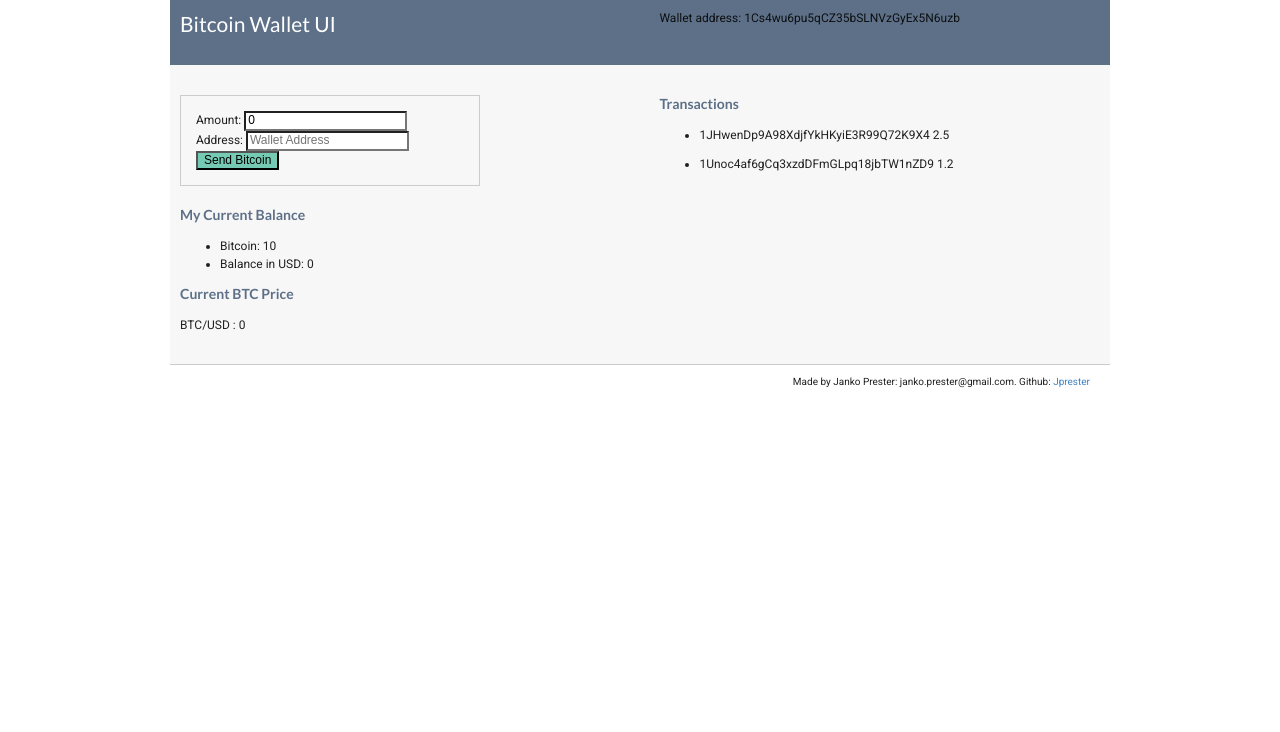
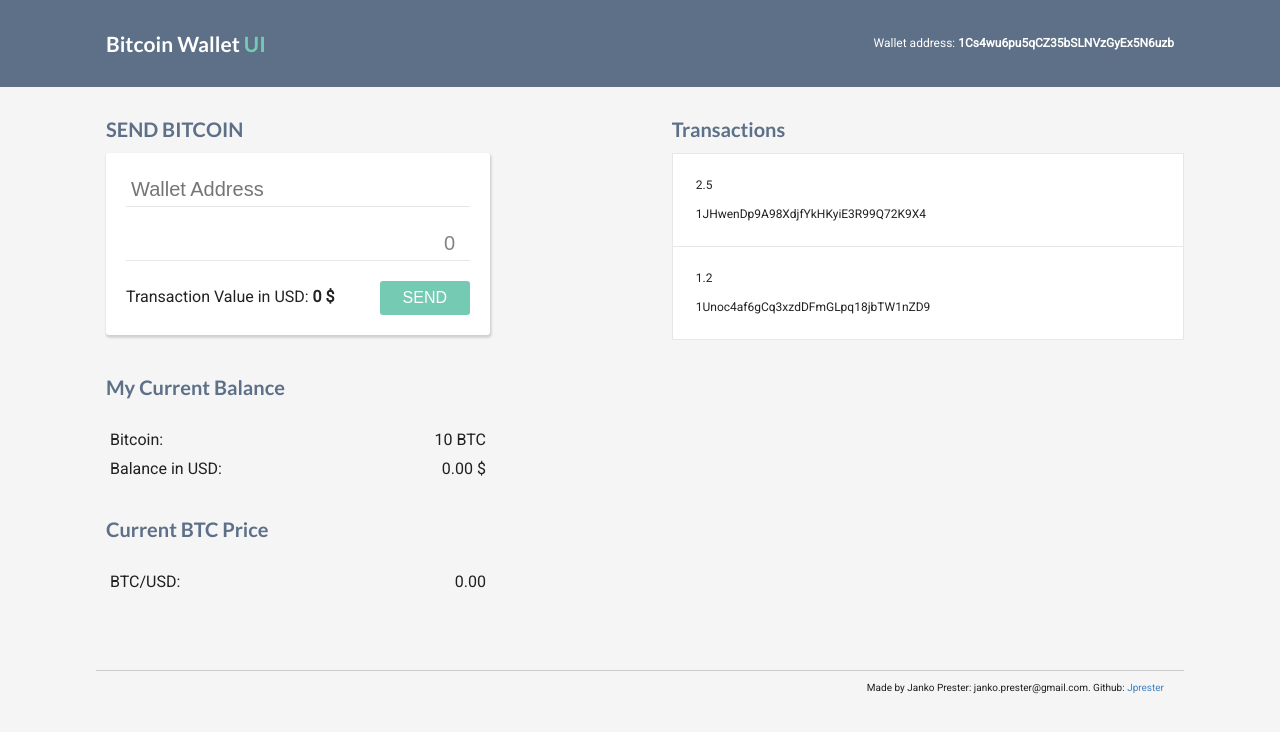
Before and after one commit to jprester/bitcoin-wallet-ui-vue, a Vue app: page / in a window 1280 px wide. Shown: the top 732 px of the page. Built offline with nearby package versions, Linux system fonts and the light colour scheme; no server answers.

Commit message:
initial styles set up

```diff
--- a/src/App.vue
+++ b/src/App.vue
@@ -44,11 +44,16 @@ export default {
 <style>
 @import url("https://fonts.googleapis.com/css?family=Roboto");
 
+html {
+  font-size: 62.5%;
+}
+
 body {
   margin: 0;
   padding: 0;
   font-family: "Roboto", sans-serif;
   font-size: 12px;
+  background-color: #f5f5f5;
 }
 
 .App {
@@ -56,22 +61,21 @@ body {
   margin: 0;
 }
 
-.app-container {
+/* .app-container {
   margin-left: auto;
   margin-right: auto;
   margin-top: 0px;
   margin-bottom: 0px;
   padding: 0;
   max-width: 940px;
-}
+} */
 
-.app-body {
-  max-width: 980px;
+.content-container {
   margin-left: auto;
   margin-right: auto;
   padding: 20px 0px;
   height: auto;
-  background-color: #f7f7f7;
+  max-width: 85vw;
 }
 
 .row {
@@ -82,12 +86,12 @@ body {
 }
 
 .content-block {
-  padding: 10px 10px 10px 10px;
+  padding: 10px;
   align-items: center;
 }
 
 .block-size-1-2 {
-  width: 49%;
+  width: 48%;
 }
 
 .block-size-1-3 {
@@ -115,16 +119,11 @@ h2 {
   font-size: 15px;
 }
 
-h3 {
-  font-size: 14px;
+.section-title {
+  font-size: 2rem;
 }
 
-.send-crypto-form {
-  max-width: 300px;
-  padding: 15px;
-  border: 1px solid #cccccc;
-  margin-bottom: 20px;
-}
+
 
 @media only screen and (max-width: 658px) {
   .content-right {
--- a/src/components/Content.vue
+++ b/src/components/Content.vue
@@ -1,5 +1,6 @@
 <template>
   <div class="app-body">
+    <div class="content-container">
       <div class="row">
         <div class="content-block block-size-1-2">
           <SendCryptoForm/>
@@ -8,6 +9,7 @@
         </div>
         <div class="content-block block-size-1-2 content-right">
           <TransactionList/>
+        </div>
       </div>
     </div>
   </div>
--- a/src/components/Footer.vue
+++ b/src/components/Footer.vue
@@ -1,5 +1,6 @@
 <template>
   <div class="app-footer">
+    <div class="content-container">
       <footer class="footer-content">
         <p class="footer-text">
           Made by Janko Prester: janko.prester@gmail.com. Github:
@@ -8,6 +9,7 @@
           >Jprester</a>
         </p>
       </footer>
+    </div>
   </div>
 </template>
 
--- a/src/components/Header.vue
+++ b/src/components/Header.vue
@@ -1,11 +1,13 @@
 <template>
   <div class="app-header">
-    <div class="row">
-      <div class="content-block block-size-1-2">
-        <h1 class="logo-text">Bitcoin Wallet UI</h1>
-      </div>
-      <div class="content-block block-size-1-2">
-        <p>Wallet address: 1Cs4wu6pu5qCZ35bSLNVzGyEx5N6uzb</p>
+    <div class="content-container">
+      <div class="row">
+        <div class="content-block">
+          <h1 class="logo-text bold">Bitcoin Wallet <span class="green-text">UI</span></h1>
+        </div>
+        <div class="content-block">
+          <p class="header-wallet-text">Wallet address: <span class="header-wallet-text bold">1Cs4wu6pu5qCZ35bSLNVzGyEx5N6uzb</span></p>
+        </div>
       </div>
     </div>
   </div>
@@ -20,13 +22,26 @@ export default {
 </script>
 
 <style scoped>
+.green-text {
+  color: #74cab3;
+}
+.header-wallet-text {
+  color: #fff;
+  font-weight: 300;
+  margin-top: 5px;
+}
+
+.bold {
+  font-weight: 600;
+}
+
 .app-header {
-  height: 65px;
+  min-height: 84px;
+  width: 100%;
   background-color: #5d7087;
 }
 
 .logo-text {
-  font-weight: 500;
   color: #ffffff;
 }
 </style>
--- a/src/components/PriceTrackerWidget.vue
+++ b/src/components/PriceTrackerWidget.vue
@@ -1,8 +1,8 @@
 <template>
-  <div>
-    <h3>Current BTC Price</h3>
-    <div>
-      BTC/USD :
+  <div class="price-container">
+    <h3 class="section-title">Current BTC Price</h3>
+    <div class="price-text">
+      <span>BTC/USD: </span>
       <span>{{price}}</span>
     </div>
   </div>
@@ -13,11 +13,28 @@ export default {
   name: "PriceTrackerWidget",
   computed: {
     price() {
-      return this.$store.state.btcPrice;
+      return this.$store.state.btcPrice.toFixed(2);
     }
   }
 };
 </script>
 
 <style scoped>
+
+.price-container {
+  width: 30vw;
+}
+
+.price-text {
+  margin: 3rem 0.4rem;
+  font-size: 1.6rem;
+  justify-content: space-between;
+  display: flex;
+}
+
+@media only screen and (max-width: 658px) {
+  .price-container {
+    max-width: 80vw;
+  }
+}
 </style>
--- a/src/components/SendCryptoForm.vue
+++ b/src/components/SendCryptoForm.vue
@@ -1,26 +1,55 @@
 <template>
+  <div>
+    <h3 class="section-title">SEND BITCOIN</h3>
     <div class="send-crypto-form">
       <div>
-      Amount:
-      <input type="text" @input="handleAmountChange" v-model="amountInput">
-    </div>
-
-    <div>
-      Address:
         <input
           type="text"
           @input="handleAddressChange"
           v-model="addressInput"
+          class="input input-spacing wallet-input"
           placeholder="Wallet Address"
         >
       </div>
-    <button @click="handleSendClick">Send Bitcoin</button>
+
+      <div>
+        <input
+          placeholder="Amount"
+          class="input input-spacing btc-input"
+          type="text"
+          @input="handleAmountChange"
+          v-model="amountInput"
+        >
+      </div>
+
+      <div class="button-transaction-container">
+        <p class="transaction-value-text transaction-value-spacing">
+          Transaction Value in USD:
+          <span
+            v-if="valueInUSD"
+            class="bold"
+          >{{ valueInUSD }} $</span>
+        </p>
+
+        <button
+          @click="handleSendClick"
+          class="button"
+        >SEND</button>
+      </div>
+
+    </div>
   </div>
 </template>
 
 <script>
 export default {
   name: "SendCryptoForm",
+  computed: {
+    valueInUSD() {
+      if(!this.amountInput) return '0'
+      return (this.amountInput * this.$store.state.btcPrice).toFixed(2);
+    },
+  },
   data() {
     return {
       amountInput: 0,
@@ -49,7 +78,82 @@ export default {
 </script>
 
 <style scoped>
-.send-crypto-form button {
+.button {
   background-color: #74cab3;
+  border: none;
+  color: #fff;
+  font-weight: 300;
+  font-size: 1.6rem;
+  padding: 8px 23px;
+  border-radius: 3px;
+  outline: none;
+  transition: all 0.5s;
+}
+
+.button:hover {
+  background: #afafaf;
+  transition: all 0.5s;
+  cursor: pointer;
+  box-shadow: 0px 0.8px 0.8px 0.8px #88888854;
+}
+
+.button-transaction-container {
+  display: flex;
+  align-items: center;
+  justify-content: space-between;
+}
+.transaction-value-text {
+  margin: 0;
+  font-size: 1.6rem;
+}
+
+.transaction-value-spacing {
+  margin-right: 10px;
+}
+
+.send-crypto-form {
+  padding: 20px;
+  font-size: 2rem;
+  background-color: #fff;
+  box-shadow: 0.8px 2px 2px 0.8px #88888854;
+  margin-bottom: 20px;
+  border-radius: 3px;
+  max-width: 30vw;
+}
+
+.input {
+  border: none;
+  color: #838383;
+  font-weight: 300;
+  line-height: 1rem;
+  border-bottom: 1px solid #e7e7e7;
+}
+
+.btc-input {
+  text-align: right;
+  padding: 5px 15px;
+}
+
+.wallet-input {
+  padding: 5px;
+}
+
+.input-spacing {
+  margin-bottom: 20px;
+  width: 100%;
+}
+
+.bold {
+  font-weight: 700;
+}
+
+input:focus{
+  outline: none;
+}
+
+@media only screen and (max-width: 658px) {
+  .send-crypto-form {
+    max-width: 80vw;
+  }
 }
 </style>
--- a/src/components/SpendingStatusWidget.vue
+++ b/src/components/SpendingStatusWidget.vue
@@ -1,9 +1,15 @@
 <template>
-  <div>
-    <h3>My Current Balance</h3>
-    <ul>
-      <li>Bitcoin: {{remainingBtc}}</li>
-      <li>Balance in USD: {{remainingFiat}}</li>
+  <div class="balance-container">
+    <h3 class="section-title">My Current Balance</h3>
+    <ul class="balance-items-container">
+      <li class="balance-item">
+        <span>Bitcoin:</span>
+        <span>{{remainingBtc}} BTC</span>
+      </li>
+      <li class="balance-item">
+        <span>Balance in USD:</span>
+        <span>{{remainingFiat}} $</span>
+      </li>
     </ul>
   </div>
 </template>
@@ -17,11 +23,33 @@ export default {
       return this.$store.state.btcAvailable;
     },
     remainingFiat() {
-      return this.$store.state.btcAvailable * this.$store.state.btcPrice;
+      return (this.$store.state.btcAvailable * this.$store.state.btcPrice).toFixed(2);
     }
   }
 };
 </script>
 
 <style>
+.balance-container {
+  width: 30vw;
+  margin: 4rem 0;
+}
+
+.balance-items-container {
+  padding: 0;
+  margin: 3rem 0.4rem;
+}
+
+.balance-item {
+  display: flex;
+  font-size: 1.6rem;
+  justify-content: space-between;
+  margin-bottom: 1.2rem;
+}
+
+@media only screen and (max-width: 658px) {
+  .balance-container {
+    max-width: 80vw;
+  }
+}
 </style>
--- a/src/components/TransactionList.vue
+++ b/src/components/TransactionList.vue
@@ -1,9 +1,15 @@
 <template>
-  <div>
-    <h3>Transactions</h3>
-    <div>
-      <ul v-for="transaction in transactions" :key="transaction.address">
-        <li>{{ transaction.address }} {{ transaction.amount }}</li>
+  <div class="transactions-container">
+    <h3 class="section-title">Transactions</h3>
+    <div class="transactions-item-containter">
+      <ul class="transactions-item-list"
+        v-for="transaction in transactions"
+        :key="transaction.address"
+      >
+        <li class="transactions-item">
+          <p>{{ transaction.amount }}</p>
+          <p>{{ transaction.address }}</p>
+        </li>
       </ul>
       <!-- {{testUsers}} -->
     </div>
@@ -20,3 +26,29 @@ export default {
   }
 };
 </script>
+
+<style scoped>
+.transactions-item {
+  padding: 2.3rem;
+  background: #fff;
+}
+.transactions-item-list {
+  padding: 0;
+  margin: 0;
+  border-right: 1px;
+  border-top: 0px;
+  border-left: 1px;
+  border-bottom: 1px;
+  border-color: #e7e7e7;
+  border-style: solid;
+  list-style: none;
+}
+
+.transactions-container {
+  width: 40vw;
+}
+
+.transactions-item-list:first-child {
+  border: 1px solid #e7e7e7;
+}
+</style>
```
Also changed, not shown: package.json (line endings or trailing spaces), 1 other file (tests, documents, lock files or other folders). Lines whose indentation alone changed are shown as unchanged.
